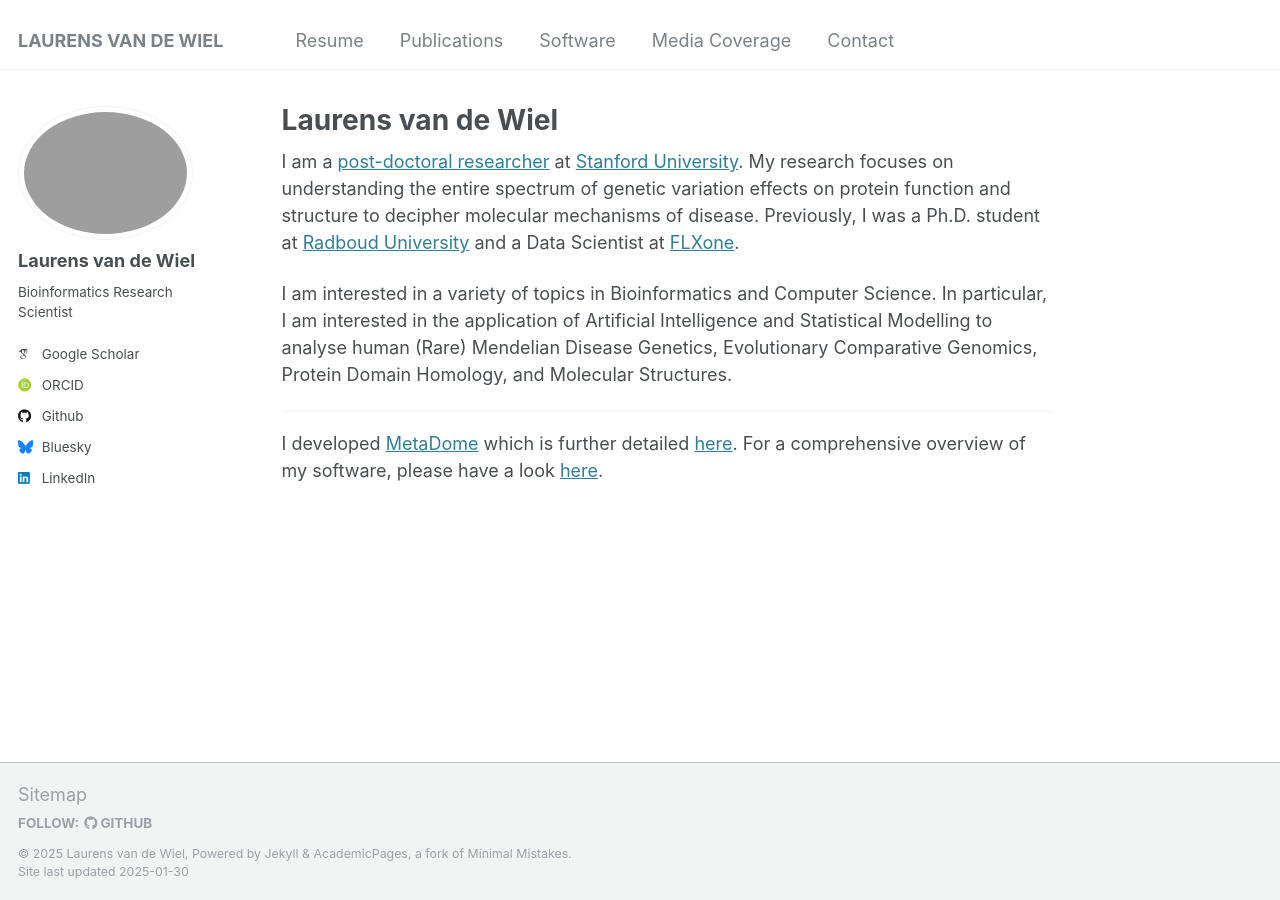
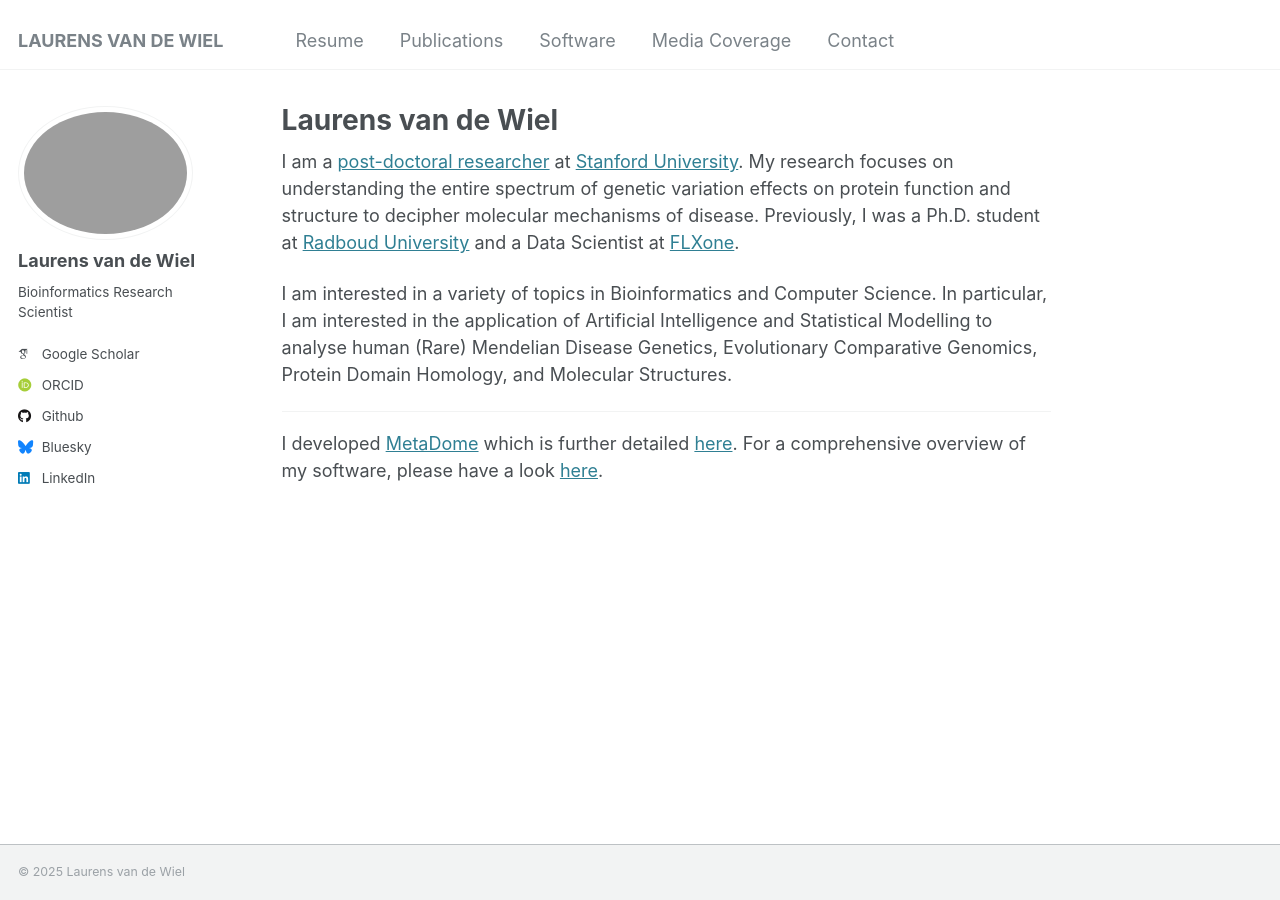
Before and after one commit to laurensvdwiel/laurensvdwiel.github.io, a Jekyll site: the page built from _pages/about.md, in a window 1280 px wide. Built offline with Jekyll 4.4.1, drawn with Linux system fonts in a browser that asks for light colours; some web fonts are replaced.

Commit message:
removed original footer

```diff
--- a/_includes/footer.html
+++ b/_includes/footer.html
@@ -1,25 +1,26 @@
 {% include base_path %}
 
-{% if site.author.github or site.author.bitbucket or site.atom_feed.hide != true %}
-<div class="page__footer-follow">
-  <ul class="social-icons">
-    {% if site.data.ui-text[site.locale].follow_label %}
-      <li><strong>{{ site.data.ui-text[site.locale].follow_label }}</strong></li>
-    {% endif %}
-    {% if site.author.github %}
-      <li><a href="http://github.com/{{ site.author.github }}"><i class="fab fa-github" aria-hidden="true"></i> GitHub</a></li>
-    {% endif %}
-    {% if site.author.bitbucket %}
-      <li><a href="http://bitbucket.org/{{ site.author.bitbucket }}"><i class="fab fa-bitbucket" aria-hidden="true"></i> Bitbucket</a></li>
-    {% endif %}
-    {% if site.atom_feed.hide != true %}
-    <li><a href="{% if site.atom_feed.path %}{{ site.atom_feed.path }}{% else %}{{ base_path }}/feed.xml{% endif %}"><i class="fa fa-fw fa-rss-square" aria-hidden="true"></i> {{ site.data.ui-text[site.locale].feed_label | default: "Feed" }}</a></li>
-    {% endif %}
-  </ul>
-</div>
-{% endif %}
+<!--{% if site.author.github or site.author.bitbucket or site.atom_feed.hide != true %}-->
+<!--<div class="page__footer-follow">-->
+<!--  <ul class="social-icons">-->
+<!--    {% if site.data.ui-text[site.locale].follow_label %}-->
+<!--      <li><strong>{{ site.data.ui-text[site.locale].follow_label }}</strong></li>-->
+<!--    {% endif %}-->
+<!--    {% if site.author.github %}-->
+<!--      <li><a href="http://github.com/{{ site.author.github }}"><i class="fab fa-github" aria-hidden="true"></i> GitHub</a></li>-->
+<!--    {% endif %}-->
+<!--    {% if site.author.bitbucket %}-->
+<!--      <li><a href="http://bitbucket.org/{{ site.author.bitbucket }}"><i class="fab fa-bitbucket" aria-hidden="true"></i> Bitbucket</a></li>-->
+<!--    {% endif %}-->
+<!--    {% if site.atom_feed.hide != true %}-->
+<!--    <li><a href="{% if site.atom_feed.path %}{{ site.atom_feed.path }}{% else %}{{ base_path }}/feed.xml{% endif %}"><i class="fa fa-fw fa-rss-square" aria-hidden="true"></i> {{ site.data.ui-text[site.locale].feed_label | default: "Feed" }}</a></li>-->
+<!--    {% endif %}-->
+<!--  </ul>-->
+<!--</div>-->
+<!--{% endif %}-->
 
 <div class="page__footer-copyright">
-  &copy; {{ site.time | date: '%Y' }} {{ site.name | default: site.title }}, {{ site.data.ui-text[site.locale].powered_by | default: "Powered by" }} <a href="http://jekyllrb.com" rel="nofollow">Jekyll</a> &amp; <a href="https://github.com/academicpages/academicpages.github.io">AcademicPages</a>, a fork of <a href="https://mademistakes.com/work/minimal-mistakes-jekyll-theme/" rel="nofollow">Minimal Mistakes</a>.<br />
-  Site last updated {{ "now" | date: '%Y-%m-%d' %}}
+  &copy; {{ site.time | date: '%Y' }} {{ site.name | default: site.title }}
+<!--  &copy; {{ site.time | date: '%Y' }} {{ site.name | default: site.title }}, {{ site.data.ui-text[site.locale].powered_by | default: "Powered by" }} <a href="http://jekyllrb.com" rel="nofollow">Jekyll</a> &amp; <a href="https://github.com/academicpages/academicpages.github.io">AcademicPages</a>, a fork of <a href="https://mademistakes.com/work/minimal-mistakes-jekyll-theme/" rel="nofollow">Minimal Mistakes</a>.<br />-->
+<!--  Site last updated {{ "now" | date: '%Y-%m-%d' %}}-->
 </div>
--- a/_includes/footer/custom.html
+++ b/_includes/footer/custom.html
@@ -1,3 +1,3 @@
 <!-- start custom footer snippets -->
-<a href="/sitemap/">Sitemap</a>
+<!--<a href="/sitemap/">Sitemap</a>-->
 <!-- end custom footer snippets -->
```
